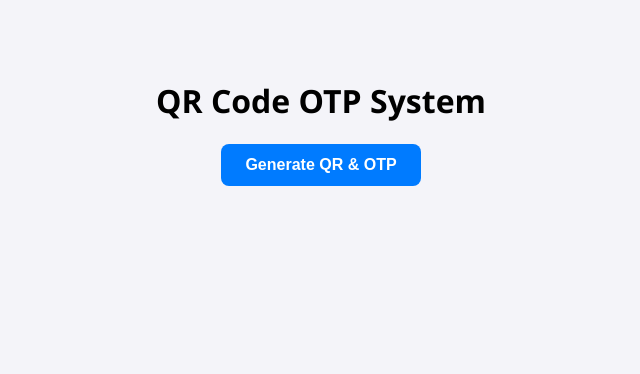
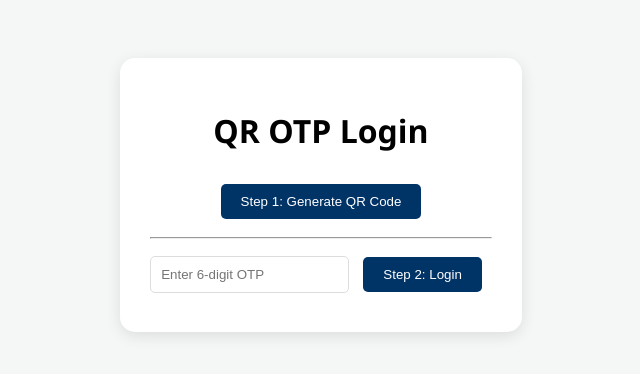
Before and after one commit to ISHBAD04/qr-otp-system, a website: page index.html in a window 1280 px wide. Shown: the whole page, without its empty margins (319-959 px from the left). Drawn offline with Linux system fonts and the light colour scheme.

Commit message:
Update frontend interface and API URLs

```diff
--- a/index.html
+++ b/index.html
@@ -1,55 +1,49 @@
 <!DOCTYPE html>
-<html>
+<html lang="en">
 <head>
-    <title>QR OTP Tester</title>
+    <meta charset="UTF-8">
+    <meta name="viewport" content="width=device-width, initial-scale=1.0">
+    <title>QR OTP System</title>
     <style>
-    body {
-        font-family: 'Segoe UI', sans-serif;
-        text-align: center;
-        padding-top: 50px;
-        background-color: #f4f4f9;
-    }
-    button {
-        padding: 12px 24px;
-        font-size: 16px;
-        font-weight: bold;
-        background-color: #007bff;
-        color: white;
-        border: none;
-        border-radius: 8px;
-        cursor: pointer;
-        transition: 0.3s;
-    }
-    button:hover {
-        background-color: #0056b3;
-    }
-    .card {
-        background: white;
-        padding: 20px;
-        display: inline-block;
-        border-radius: 12px;
-        box-shadow: 0 4px 15px rgba(0,0,0,0.1);
-        margin-top: 20px;
-    }
+        body { font-family: 'Segoe UI', sans-serif; text-align: center; background: #f4f7f6; padding: 50px; }
+        .container { background: white; padding: 30px; border-radius: 15px; box-shadow: 0 4px 15px rgba(0,0,0,0.1); display: inline-block; }
+        button { background: #003366; color: white; border: none; padding: 10px 20px; border-radius: 5px; cursor: pointer; margin: 10px; }
+        input { padding: 10px; border: 1px solid #ddd; border-radius: 5px; }
+        #qr-code img { margin-top: 20px; border: 5px solid #fff; border-radius: 10px; }
     </style>
 </head>
 <body>
-    <h1>QR Code OTP System</h1>
-    <button onclick="generate()">Generate QR & OTP</button>
-    <div id="output"></div>
+    <div class="container">
+        <h1>QR OTP Login</h1>
+        <button onclick="generateQR()">Step 1: Generate QR Code</button>
+        <div id="qr-code"></div>
+        <hr>
+        <input type="text" id="otp-input" placeholder="Enter 6-digit OTP">
+        <button onclick="verifyOTP()">Step 2: Login</button>
+    </div>
 
     <script>
-        async function generate() {
-            const res = await fetch('https://qr-otp-system-g32y.vercel.app/generate', {
+        const API_URL = 'https://qr-otp-system-g32y.vercel.app';
+
+        async function generateQR() {
+            const res = await fetch(`${API_URL}/generate`, {
                 method: 'POST',
-                headers: {'Content-Type': 'application/json'},
-                body: JSON.stringify({ userId: 'user1' })
+                headers: { 'Content-Type': 'application/json' },
+                body: JSON.stringify({ userId: 'user123' })
             });
             const data = await res.json();
-            document.getElementById('output').innerHTML = `
-                <p>Your OTP: <b>${data.otp}</b></p>
-                <img src="${data.qrCode}">
-            `;
+            document.getElementById('qr-code').innerHTML = `<img src="${data.qrCode}" alt="QR Code">`;
+        }
+
+        async function verifyOTP() {
+            const otp = document.getElementById('otp-input').value;
+            const res = await fetch(`${API_URL}/verify`, {
+                method: 'POST',
+                headers: { 'Content-Type': 'application/json' },
+                body: JSON.stringify({ userId: 'user123', userOtp: otp })
+            });
+            const data = await res.json();
+            alert(data.message || (data.success ? "Access Granted!" : "Error"));
         }
     </script>
 </body>
```
